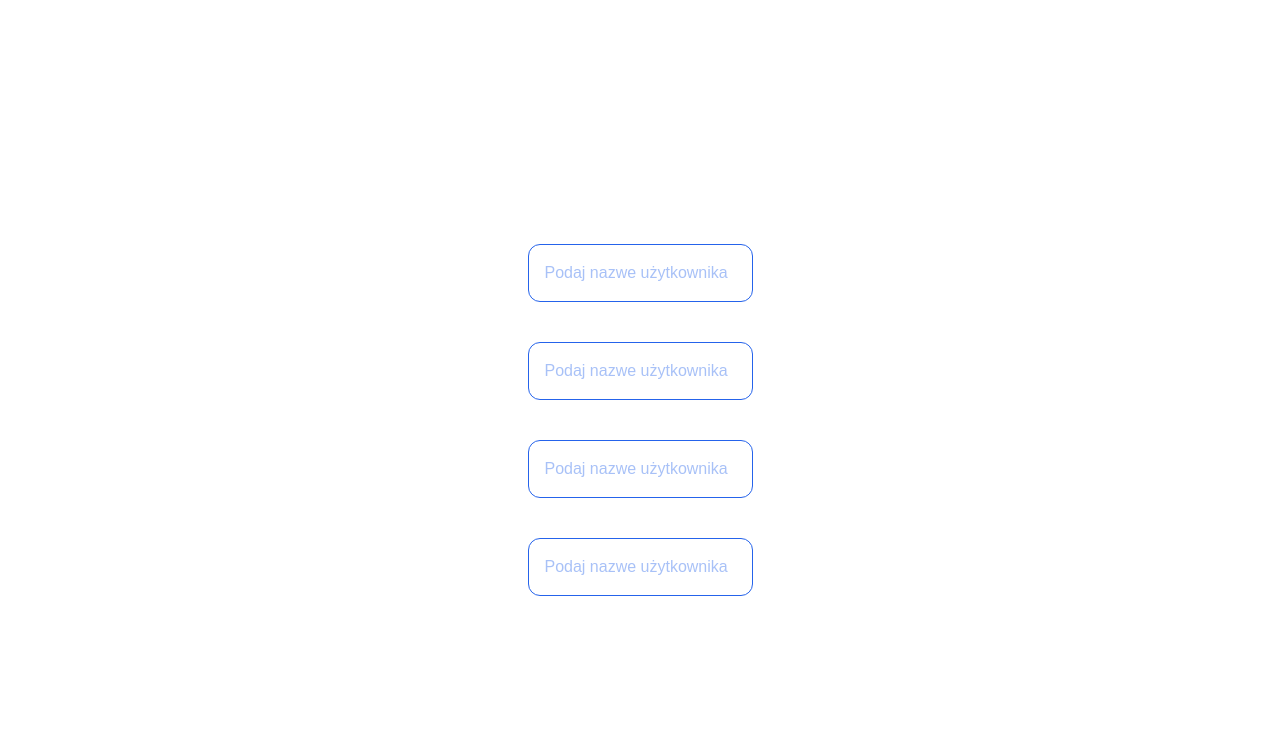
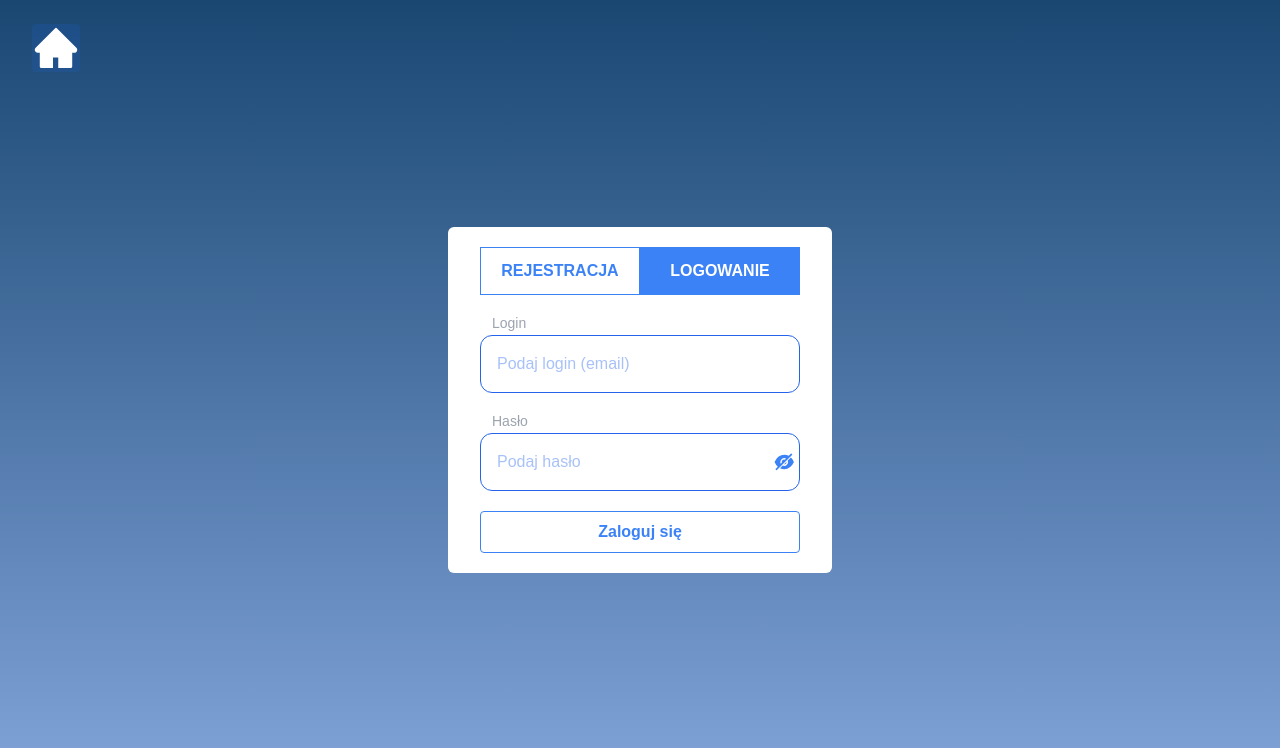
Before and after one commit to pkawaleria/frontend, a React (Create React App) app: page /logowanie in a window 1280 px wide. Shown: the top 748 px of the page. Built offline with nearby package versions, Linux system fonts and the light colour scheme.

Commit message:
Login page and Register page without api

```diff
--- a/src/components/Authorization/Form/Input.js
+++ b/src/components/Authorization/Form/Input.js
@@ -13,7 +13,7 @@ export default function Input(props) {
     return (
         <div className="mt-4 mh-xs:mt-2">
             <label
-                className="text-gray-400 text-sm ml-3 mh-xs:text-xs">{label}</label>
+                className="text-gray-400 text-sm ml-3 mw-2xs:text-xs mh-xs:text-xs">{label}</label>
             <div className={`flex border-blue-600 border rounded-xl ${isDivFocused ? "border-2 shadow-2xl" : "border"}`}>
                 <input
                     className="w-11/12 p-4 pr-0 mx-0 placeholder-blue-600/40 text-blue-600 bg-transparent outline-0 mh-xs:p-3"
--- a/src/components/Authorization/Form/SwapToLoginButton.js
+++ b/src/components/Authorization/Form/SwapToLoginButton.js
@@ -4,11 +4,11 @@ export default function SwapToLogin({isOn}) {
     return (
         <Link to="/logowanie" className="w-full mh-xs:w-1/2">
             {isOn === true ? (
-                <button className="swap-button bg-blue-500 border-blue-500">
+                <button className="swap-button bg-blue-500 text-white" disabled>
                     LOGOWANIE
                 </button>
             ) : (
-                <button className="swap-button hover:ease-linear hover:text-blue-500 hover:text-lg duration-75">
+                <button className="swap-button hover:ease-linear hover:text-blue-500 hover:text-lg duration-75 mw-2xs:hover:text-sm">
                     LOGOWANIE
                 </button>
             )}
--- a/src/components/Authorization/Form/SwapToRegisterButton.js
+++ b/src/components/Authorization/Form/SwapToRegisterButton.js
@@ -8,7 +8,7 @@ export default function SwapToRegister({isOn}) {
                     REJESTRACJA
                 </button>
             ) : (
-                <button className="swap-button">
+                <button className="swap-button hover:ease-linear hover:text-blue-500 hover:text-lg duration-75 mw-2xs:hover:text-sm">
                     REJESTRACJA
                 </button>
             )
--- a/src/components/Authorization/Login.js
+++ b/src/components/Authorization/Login.js
@@ -1,128 +1,79 @@
-// import React, { useState } from 'react';
-// import Layout from './Layout';
-// import { Link } from 'react-router-dom';
+import React, { useState } from "react"
+import { AiFillHome } from "react-icons/ai"
 
-// const Login = () => {
-//     const [email, setEmail] = useState('');
-//     const [password, setPassword] = useState('');
-//     const [errors, setErrors] = useState({});
+import LoginButton from "./form/LoginButton"
+import SwapToRegisterButton from "./form/SwapToRegisterButton"
+import SwapToLoginButton from "./form/SwapToLoginButton"
+import Input from "./form/Input"
 
-//     const handleLogin = (e) => {
-//         e.preventDefault();
+import { validateField } from "./utils/LoginValidators"
+import { inputs } from "./utils/LoginInputs"
 
-//         // Walidacja pól
-//         const formErrors = {};
-//         let isValid = true;
+export default function Login() {
+    const [loginData, setLoginData] = useState({
+        login: "",
+        password: "",
+    })
 
-//         if (!email.trim()) {
-//             formErrors.email = 'Email is required';
-//             isValid = false;
-//         }
+    const [errors, setErrors] = useState({
+        loginError: "",
+        passwordError: "",
+    })
 
-//         if (!password.trim()) {
-//             formErrors.password = 'Password is required';
-//             isValid = false;
-//         }
+    const handleInputChange = (e) => {
+        setLoginData({ ...loginData, [e.target.name]: e.target.value })
+        let error = ""
 
-//         setErrors(formErrors);
+        if (e.target.name === "login") {
+            error = validateField(e.target.value, "Login nie może być pusty")
+            setErrors({...errors, "loginError": error})
+        }
 
-//         if (!isValid) {
-//             return;
-//         }
+        if (e.target.name === "password") {
+            error = validateField(e.target.value, "Hasło nie może być puste")
+            setErrors({...errors, "passwordError": error})
+        }
+    }
 
-//         fetch('http://localhost:5000/users/login', {
-//             method: 'POST',
-//             headers: {
-//                 'Content-Type': 'application/json',
-//             },
-//             body: JSON.stringify({
-//                 email,
-//                 password,
-//             }),
-//         })
-//             .then((response) => response.json())
-//             .then((data) => {
-//                 const accessToken = data.access_token;
+    const handleSubmit = (e) => {
+        e.preventDefault()
 
-//                 localStorage.setItem('accessToken', accessToken);
-//                 //Przekierowanie na stronę główną
-//                 window.location = "/"
-//             })
-//             .catch((error) => {
-//                 console.error(error);
-//             });
-//     };
+        // TODO Dodanie obsługi endpointu do logowania
+    }
 
-//     return (
-//         <Layout>
-//             <div className="content-section">
-//                 <form onSubmit={handleLogin}>
-//                     <fieldset className="form-group">
-//                         <legend className="border-bottom mb-4">Log In</legend>
-//                         <div className="form-group">
-//                             <label htmlFor="email" className="form-control-label">
-//                                 Email
-//                             </label>
-//                             <input
-//                                 type="email"
-//                                 id="email"
-//                                 className={`form-control form-control-lg ${errors.email ? 'is-invalid' : ''}`}
-//                                 value={email}
-//                                 onChange={(e) => setEmail(e.target.value)}
-//                             />
-//                             {errors.email && <div className="invalid-feedback">{errors.email}</div>}
-//                         </div>
-//                         <div className="form-group">
-//                             <label htmlFor="password" className="form-control-label">
-//                                 Password
-//                             </label>
-//                             <input
-//                                 type="password"
-//                                 id="password"
-//                                 className={`form-control form-control-lg ${errors.password ? 'is-invalid' : ''}`}
-//                                 value={password}
-//                                 onChange={(e) => setPassword(e.target.value)}
-//                             />
-//                             {errors.password && <div className="invalid-feedback">{errors.password}</div>}
-//                         </div>
-//                         <div className="form-check">
-//                             <input type="checkbox" className="form-check-input" id="remember" onChange={setRememberMe} />
-//                             <label htmlFor="remember" className="form-check-label">
-//                                 Remember Me
-//                             </label>
-//                         </div>
-//                     </fieldset>
-//                     <div className="form-group">
-//                         <button type="submit" className="btn btn-outline-info">
-//                             Log In
-//                         </button>
-//                     </div>
-//                 </form>
-//             </div>
-//             <div className="border-top pt-3">
-//                 <small className="text-muted">
-//                     Need An Account? <Link className="ml-2" to="/register">Sign Up Now</Link>
-//                 </small>
-//             </div>
-//         </Layout>
-//     );
-// };
-
-// export default Login;
-
-import Input from "./Form/Input"
-
-function Login() {
     return (
-        <div className="flex items-center justify-center h-screen">
-            <form>
-                <Input placeholder="Podaj nazwe użytkownika"/>
-                <Input placeholder="Podaj nazwe użytkownika"/>
-                <Input placeholder="Podaj nazwe użytkownika"/>
-                <Input placeholder="Podaj nazwe użytkownika"/>
+        <div className="flex items-center justify-center h-screen linear gradient-bg">
+            <div className="group">
+                <AiFillHome
+                    onClick={() => window.location = "/"}
+                    className="absolute top-6 left-8 text-5xl rounded text-white bg-blue-600/15 hover:bg-transparent hover:border-b-4 hover:cursor-pointer transition-colors duration-200
+                                mw-xs:text-3xl mh-xs:text-3xl"/>
+                <span className="group-hover:scale-100 home-tooltip">Strona główna</span>
+            </div>
+            <form
+                className="bg-white py-5 px-8 rounded-md border-0 border-blue-600 w-96
+                    mw-2xs:text-xs mh-xs:text-xs mh-xs:w-60 mh-xs:p-4"
+                    onSubmit={handleSubmit}>
+                <div className="flex">
+                    <SwapToRegisterButton />
+                    <SwapToLoginButton isOn={true} />
+                </div>
+                {inputs.map((input) => (
+                    <React.Fragment key={input.id}>
+                        <Input
+                            key={input.id}
+                            {...input}
+                            value={loginData[input.name]}
+                            onChange={handleInputChange}
+                        />
+                        <span
+                            className={`text-sm mt-1 ml-3 font-semibold text-red-500 ${errors[input.name + "Error"] ? 'block' : 'hidden'}`}>{errors[input.name + "Error"]}</span>
+                    </React.Fragment>
+                ))}
+                <div className="flex space-x-4 mt-5">
+                    <LoginButton />
+                </div>
             </form>
         </div>
     )
 }
-
-export default Login
--- a/src/components/Authorization/Logout.js
+++ /dev/null
@@ -1,18 +0,0 @@
-import React from 'react';
-
-const Logout = () => {
-    const handleLogout = () => {
-        localStorage.removeItem('accessToken');
-        console.log('Logged out successfully');
-        window.location = "/";
-    };
-
-
-    return (
-        <a className="nav-item nav-link" href="/" onClick={handleLogout}>
-            Logout
-        </a>
-    );
-};
-
-export default Logout;
--- /dev/null
+++ b/src/components/Authorization/utils/LoginInputs.js
@@ -0,0 +1,16 @@
+export const inputs = [
+    {
+        id: 1,
+        name: "login",
+        type: "text",
+        placeholder: "Podaj login (email)",
+        label: "Login",
+    },
+    {
+        id: 2,
+        name: "password",
+        type: "password",
+        placeholder: "Podaj hasło",
+        label: "Hasło",
+    }
+]
--- /dev/null
+++ b/src/components/Authorization/utils/LoginValidators.js
@@ -0,0 +1,8 @@
+export const validateField = (field, errorMessage) => {
+    let error = ""
+    if (field === "") {
+        error = errorMessage
+    }
+
+    return error
+}
--- /dev/null
+++ b/src/components/account/Logout.js
@@ -0,0 +1,4 @@
+export const Logout = () => {
+    localStorage.removeItem('accessToken')
+    window.location = "/"
+}
```
Also changed, not shown: src/components/Authorization/Register.js (+6 -6 lines), src/components/Authorization/utils/RegisterInputs.js (renamed from src/components/Authorization/utils/Inputs.js), src/components/Authorization/utils/RegisterValidators.js (renamed from src/components/Authorization/utils/Validators.js), src/components/account/ChangePassword.js (renamed from src/components/ChangePassword.js).
